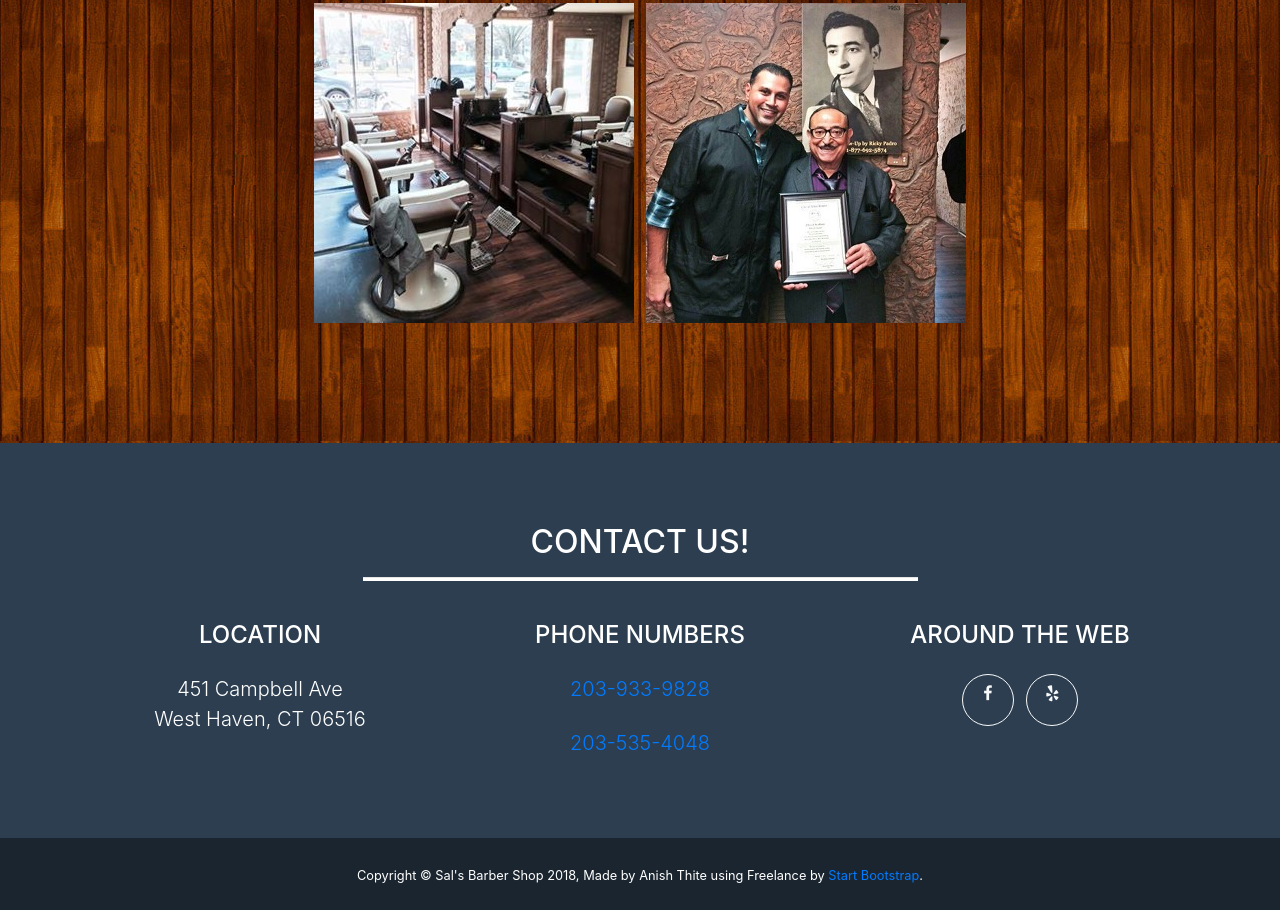
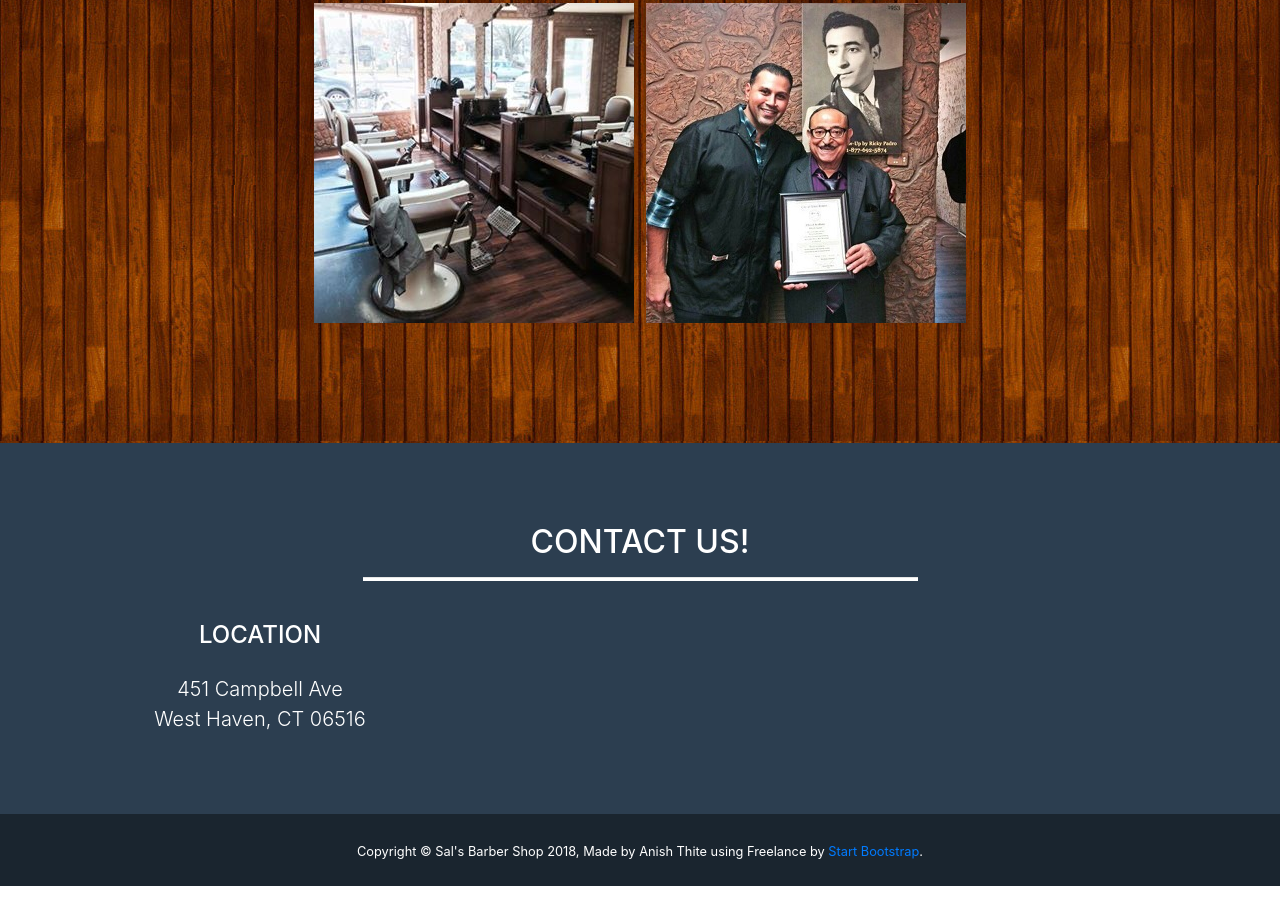
Before and after one commit to anishthite/salsbarbershop, a website with bundled scripts: page index.html in a window 1280 px wide. Shown: the part 2191-3101 px from the top of the page. After the commit the page ends 3077 px from the top, so only its background shows below. Built offline with nearby package versions, Linux system fonts and the light colour scheme; a web font is replaced by a local one.

Commit message:
Update index.html

```diff
--- a/index.html
+++ b/index.html
@@ -124,31 +124,6 @@
             <p class="lead mb-0">451 Campbell Ave
               <br>West Haven, CT 06516</p>
           </div>
-          <div class="col-md-4">
-              <h4 class="text-uppercase mb-4">Phone Numbers</h4>
-              <p class="lead mb-0"><a href="tel:+12039339828">203-933-9828</a>
-                </p>
-              <br>
-              <p class="lead mb-0"><a href="tel:+12035354048">203-535-4048</a>
-              </p>
-            </div>
-          <div class="col-md-4 mb-5 mb-lg-0">
-            <h4 class="text-uppercase mb-4">Around the Web</h4>
-            <ul class="list-inline mb-0">
-              <li class="list-inline-item">
-                <a class="btn btn-outline-light btn-social text-center rounded-circle" href="https://www.facebook.com/SalsBaraberShop/">
-                  <i class="fa fa-fw fa-facebook"></i>
-                </a>
-              </li>
-              <li class="list-inline-item">
-                <a class="btn btn-outline-light btn-social text-center rounded-circle" href="https://www.yelp.com/biz/sals-barber-shop-west-haven">
-                  <i class="fa fa-fw fa-yelp"></i>
-                </a>
-              </li>
-            </ul>
-          </div>
-
-        </div>
       </div>
     </footer>
     <div class="copyright py-4 text-center text-white">
```
